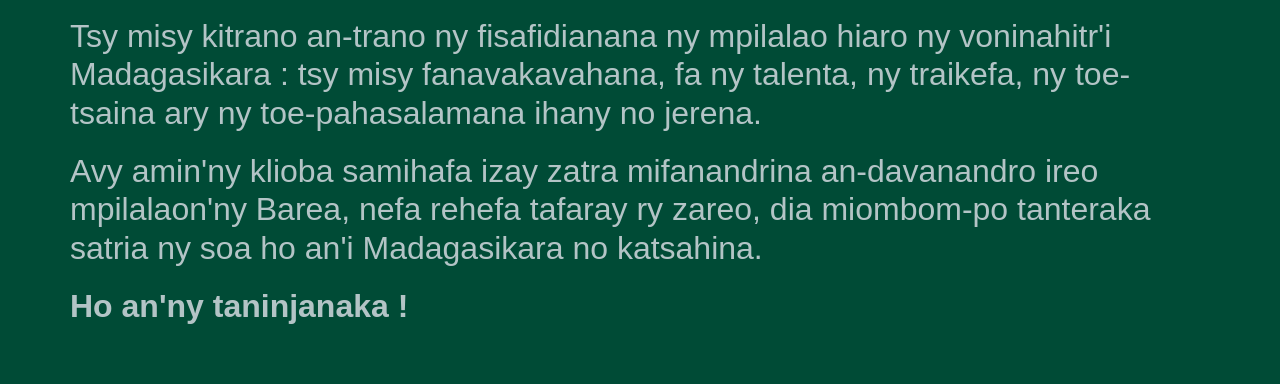
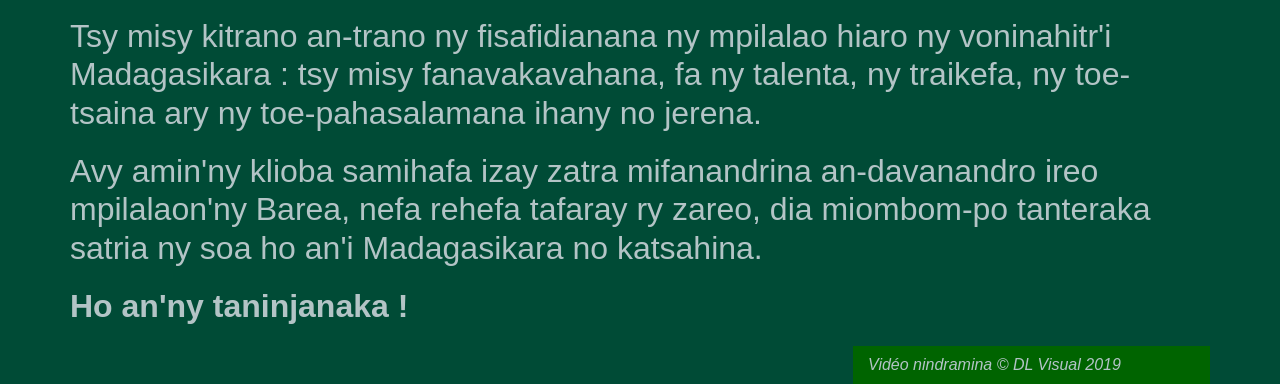
Before and after one commit to barijaona/AlefaBarea, a plain HTML site: page index.html in a window 1280 px wide. Shown: the part 514-898 px from the top of the page. Drawn offline with Linux system fonts and the light colour scheme.

Commit message:
Credit the video

```diff
--- a/index.html
+++ b/index.html
@@ -268,6 +268,16 @@ html h6 {
   }
 }
 
+aside {
+  width: 30%;
+  padding-left: 15px;
+  margin-left: 15px;
+  font-size: medium;
+  float: right;
+  font-style: italic;
+  background-color: darkgreen;
+}
+
 </style>
 
 
@@ -289,6 +299,8 @@ html h6 {
 
 <p><strong>Ho an'ny taninjanaka !</strong></p>
 
+<aside>Vidéo nindramina © DL Visual 2019</aside>
+
 </body>
 
 </html>
```
